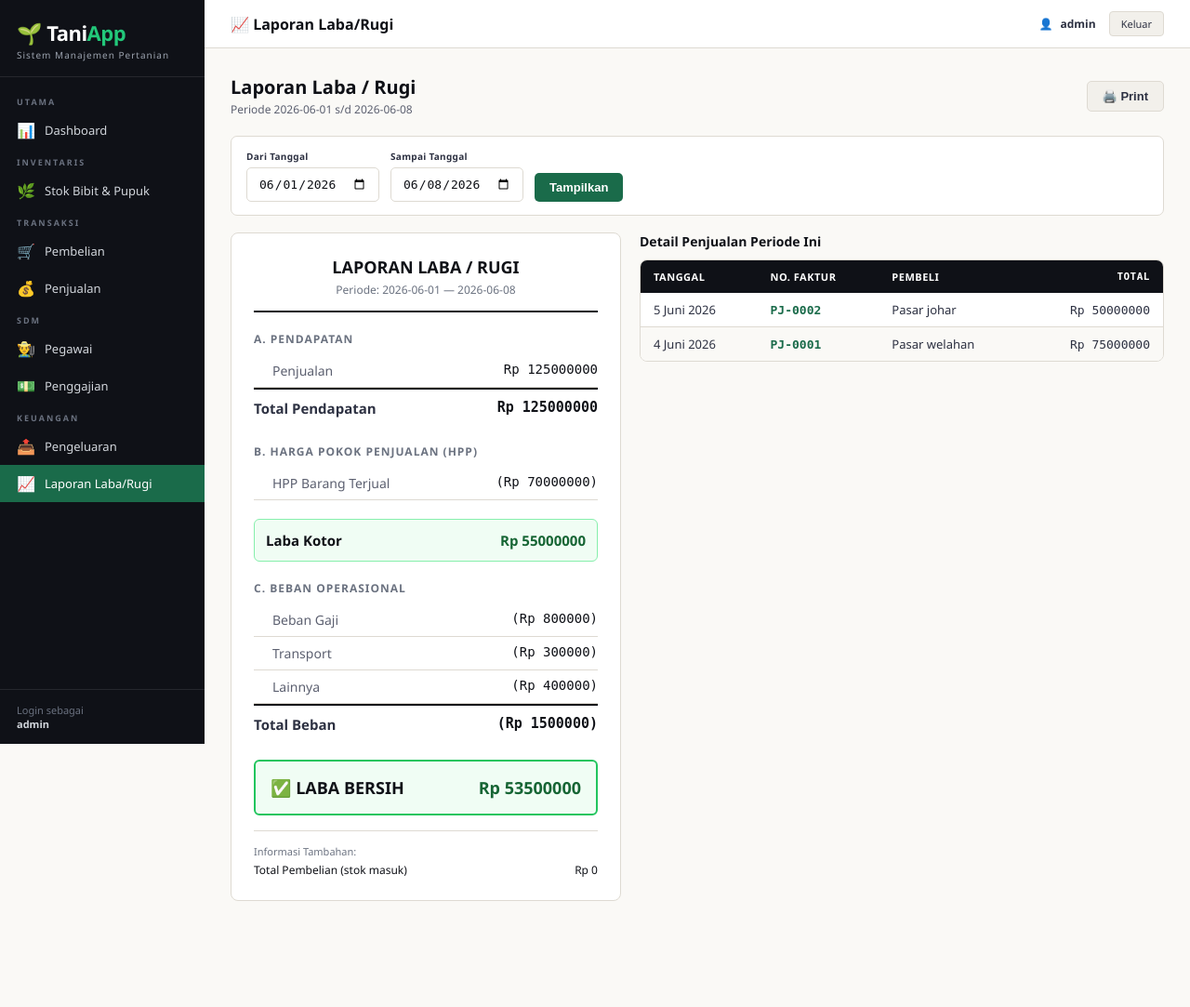
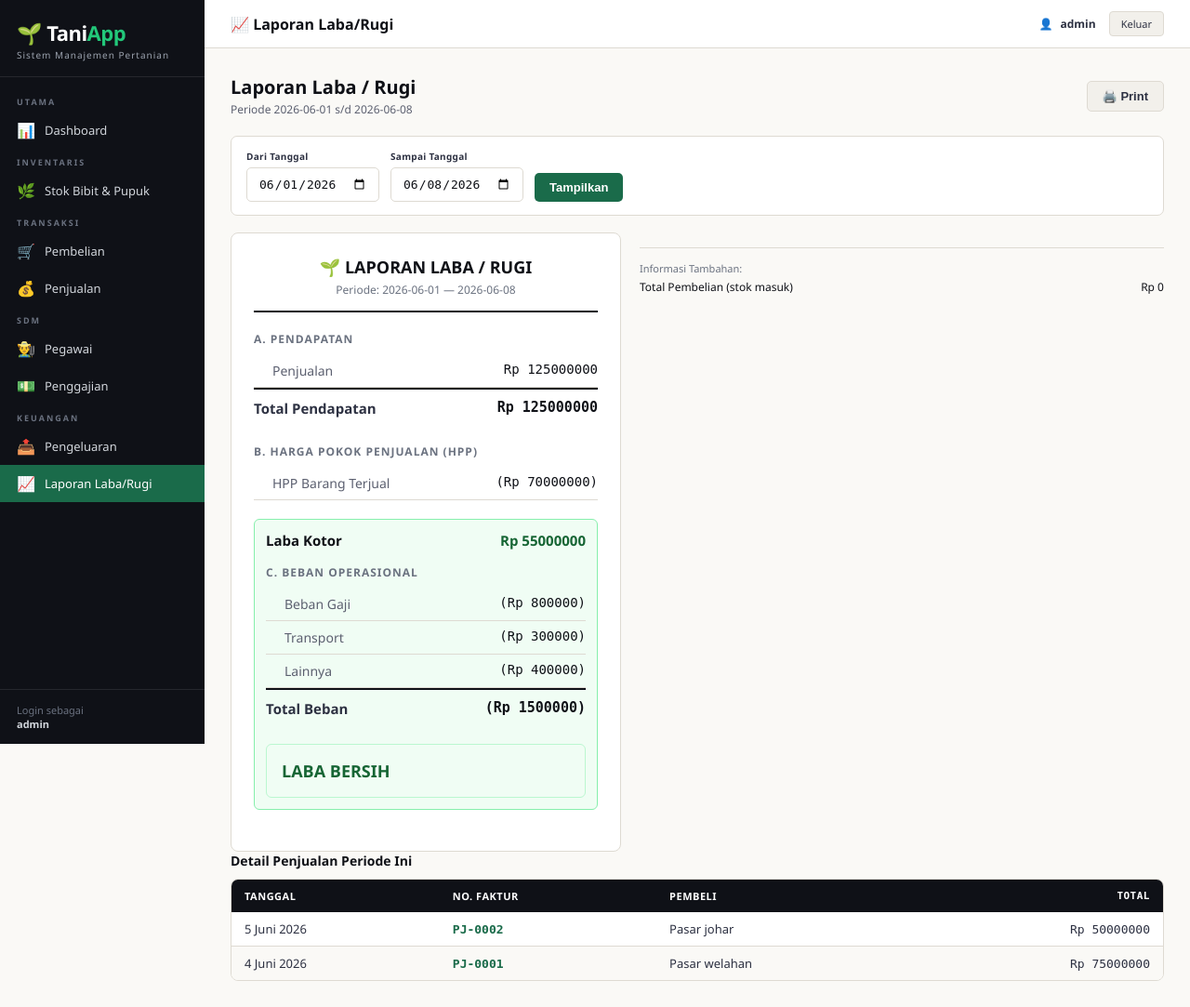
Before and after one commit to izauranathania-web/tani-django, a Django app: page /laporan/laba-rugi/ in a window 1280 px wide. Shown: the whole page at 93% size. Before the commit the page ends 969 px from the top, so only its background shows below. Run offline with Django 5.2, Linux system fonts and the light colour scheme; a user stored in the database is signed in; data comes from the database, SQL or seed files in the repository.

Commit message:
perbaikan eror syntax pada halaman laba rugi

```diff
--- a/templates/laporan/laba_rugi.html
+++ b/templates/laporan/laba_rugi.html
@@ -20,7 +20,7 @@
   <!-- LAPORAN FORMAL -->
   <div class="card" id="laporan-print">
     <div style="text-align:center;margin-bottom:20px;padding-bottom:14px;border-bottom:2px solid #0f1117">
-      <div style="font-size:18px;font-weight:700"> LAPORAN LABA / RUGI</div>
+      <div style="font-size:18px;font-weight:700">🌱 LAPORAN LABA / RUGI</div>
       <div style="font-size:12px;color:#6b7280;margin-top:4px">Periode: {{ start }} — {{ end }}</div>
     </div>
 
@@ -50,8 +50,11 @@
     <div class="lr-section" style="background:#f0fdf4;padding:12px;border-radius:6px;border:1px solid #86efac">
       <div class="lr-row" style="border:none;padding:0">
         <span style="font-weight:700;font-size:15px">Laba Kotor</span>
-        <span style="font-weight:700;font-size:15px;color:{% if laba_kotor >= 0 %}#166534{% else %}#dc2626{% endif %}">Rp {{ laba_kotor|floatformat:0 }}</span>
-      </div>
+       {% if laba_kotor >= 0 %}
+    <span style="font-weight: 700; font-size: 15px; color: #166534;">Rp {{ laba_kotor|floatformat:0 }}</span>
+{% else %}
+    <span style="font-weight: 700; font-size: 15px; color: #dc2626;">Rp {{ laba_kotor|floatformat:0 }}</span>
+{% endif %}
     </div>
 
     <!-- BEBAN -->
@@ -74,13 +77,23 @@
     </div>
 
     <!-- LABA BERSIH -->
-    <div style="margin-top:16px;padding:16px;border-radius:6px;background:{% if laba_bersih >= 0 %}#f0fdf4;border:2px solid #22c55e{% else %}#fef2f2;border:2px solid #dc2626{% endif %}">
-      <div class="lr-row" style="border:none;padding:0">
-        <span style="font-weight:700;font-size:18px">
-          {% if laba_bersih >= 0 %}✅ LABA BERSIH{% else %}❌ RUGI BERSIH{% endif %}
-        </span>
-        <span style="font-weight:700;font-size:18px;color:{% if laba_bersih >= 0 %}#166534{% else %}#dc2626{% endif %}">
-          Rp {{ laba_bersih|floatformat:0 }}
+    {% if laba_bersih >= 0 %}
+    <div style="margin-top:16px; padding:16px; border-radius:6px; background: #f0fdf4; border: 1px solid #bbf7d0;">
+        <div class="lr-row" style="border:none; padding:0">
+            <span style="font-weight:700; font-size:18px; color: #166534;">
+                LABA BERSIH
+            </span>
+        </div>
+    </div>
+{% else %}
+    <div style="margin-top:16px; padding:16px; border-radius:6px; background: #fef2f2; border: 1px solid #fecaca;">
+        <div class="lr-row" style="border:none; padding:0">
+            <span style="font-weight:700; font-size:18px; color: #dc2626;">
+                RUGI BERSIH
+            </span>
+        </div>
+    </div>
+{% endif %}
         </span>
       </div>
     </div>
```
